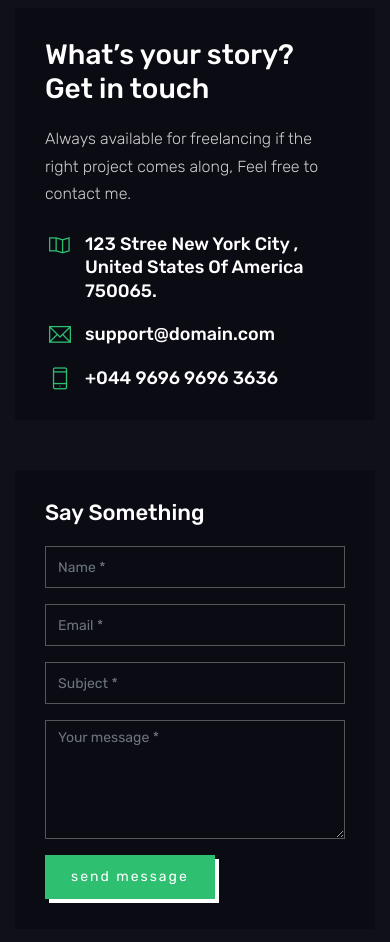
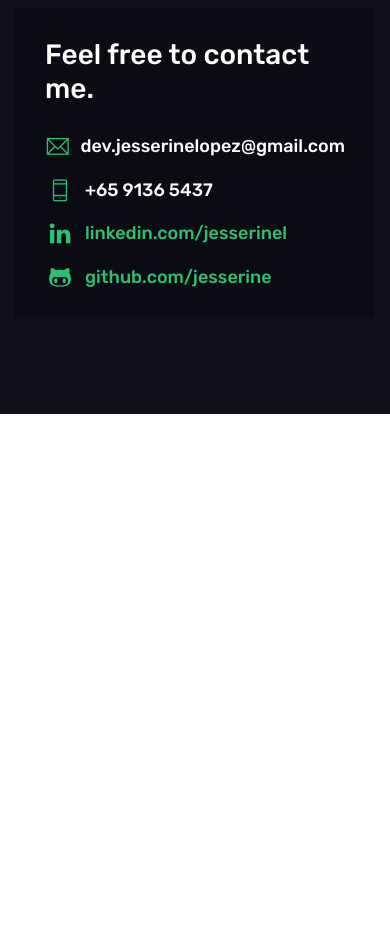
Before and after one commit to astradevlab/jesserine-portfolio, a Next.js app: page / in a window 390 px wide. Shown: the part 7060-8002 px from the top of the page. After the commit the page ends 7474 px from the top, so only its background shows below. Built offline with nearby package versions, Linux system fonts and the light colour scheme; a web font is replaced by a local one.

Commit message:
Update contact me page.

```diff
--- a/src/components/Contact.js
+++ b/src/components/Contact.js
@@ -54,139 +54,38 @@ const Contact = () => {
     >
       <div className="container">
         <div className="title">
-          <h3>Get in touch.</h3>
+          <h3>Let's Collaborate.</h3>
         </div>
         <div className="row">
-          <div className="col-lg-5 col-xl-4 m-15px-tb">
+          <div className="col-lg-4 col-xl-12 m-15px-tb">
             <div className="contact-info">
-              <h4>What’s your story? Get in touch</h4>
-              <p>
-                Always available for freelancing if the right project comes
-                along, Feel free to contact me.
-              </p>
+              <h4>Feel free to contact me.</h4>
               <ul>
                 <li className="media">
-                  <i className="ti-map" />
+                  <i className="ti-email" />
+                  <span className="media-body">dev.jesserinelopez@gmail.com</span>
+                </li>
+                <li className="media">
+                  <i className="ti-mobile" />
+                  <span className="media-body">+65 9136 5437</span>
+                </li>
+                <li className="media">
+                  <i className="ti-linkedin" />
                   <span className="media-body">
-                    123 Stree New York City , United States Of America 750065.
+                    <a href="https://www.linkedin.com/in/jesserinel/" color="#ffffff">linkedin.com/jesserinel</a>
                   </span>
                 </li>
                 <li className="media">
-                  <i className="ti-email" />
-                  <span className="media-body">support@domain.com</span>
-                </li>
-                <li className="media">
-                  <i className="ti-mobile" />
-                  <span className="media-body">+044 9696 9696 3636</span>
+                  <i className="ti-github" />
+                  <span className="media-body">
+                    <a href="https://github.com/jesserine" color="#ffffff">github.com/jesserine</a>
+                  </span>
                 </li>
               </ul>
             </div>
           </div>
-          <div className="col-lg-7 col-xl-8 m-15px-tb">
-            <div className="contact-form">
-              <h4>Say Something</h4>
-              <form id="contact-form" onSubmit={(e) => onSubmit(e)}>
-                <div className="row">
-                  <div className="col-md-6">
-                    <div className="form-group">
-                      <input
-                        name="name"
-                        onChange={(e) => onChange(e)}
-                        value={name}
-                        id="name"
-                        placeholder="Name *"
-                        className={`form-control ${
-                          error ? (!name ? "invalid" : "") : ""
-                        }`}
-                        type="text"
-                      />
-                    </div>
-                  </div>
-                  <div className="col-md-6">
-                    <div className="form-group">
-                      <input
-                        name="email"
-                        onChange={(e) => onChange(e)}
-                        value={email}
-                        id="email"
-                        placeholder="Email *"
-                        className={`form-control ${
-                          error ? (!email ? "invalid" : "") : ""
-                        }`}
-                        type="email"
-                      />
-                    </div>
-                  </div>
-                  <div className="col-12">
-                    <div className="form-group">
-                      <input
-                        name="subject"
-                        onChange={(e) => onChange(e)}
-                        value={subject}
-                        id="subject"
-                        placeholder="Subject *"
-                        className={`form-control ${
-                          error ? (!subject ? "invalid" : "") : ""
-                        }`}
-                        type="text"
-                      />
-                    </div>
-                  </div>
-                  <div className="col-md-12">
-                    <div className="form-group">
-                      <textarea
-                        name="message"
-                        onChange={(e) => onChange(e)}
-                        value={message}
-                        id="message"
-                        placeholder="Your message *"
-                        rows={5}
-                        className={`form-control ${
-                          error ? (!message ? "invalid" : "") : ""
-                        }`}
-                      />
-                    </div>
-                  </div>
-                  <div className="col-md-12">
-                    <div className="send">
-                      {/* <button
-                        onSubmit={(e) => onSubmit(e)}
-                        className="px-btn px-btn-theme"
-                        type="button"
-                        value="Send"
-                      >
-                        {" "}
-                        send message
-                      </button> */}
-                      <input
-                        className="px-btn px-btn-theme"
-                        type="submit"
-                        value="send message"
-                      />
-                    </div>
-                    <span
-                      id="suce_message"
-                      className="text-success"
-                      style={{
-                        display:
-                          error !== null ? (!error ? "block" : "none") : "none",
-                      }}
-                    >
-                      Message Sent Successfully
-                    </span>
-                    <span
-                      id="err_message"
-                      className="text-danger"
-                      style={{ display: "none" }}
-                    >
-                      Message Sending Failed
-                    </span>
-                  </div>
-                </div>
-              </form>
-            </div>
-          </div>
-          <div className="col-12">
+
+          {/* <div className="col-12">
             <div className="google-map">
               <div className="embed-responsive embed-responsive-21by9">
                 <iframe
@@ -196,7 +95,7 @@ const Contact = () => {
                 />
               </div>
             </div>
-          </div>
+          </div> */}
         </div>
       </div>
     </section>
```
